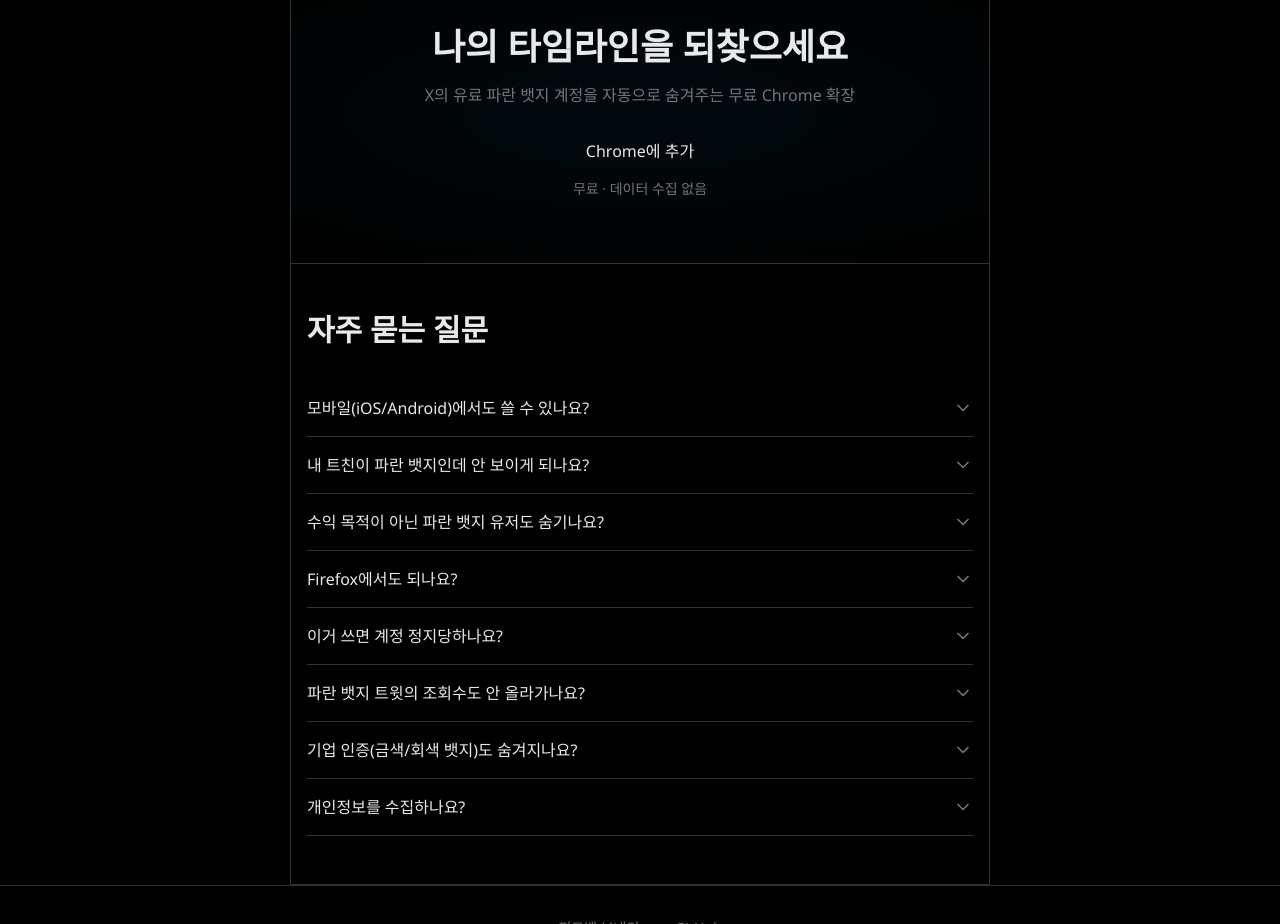
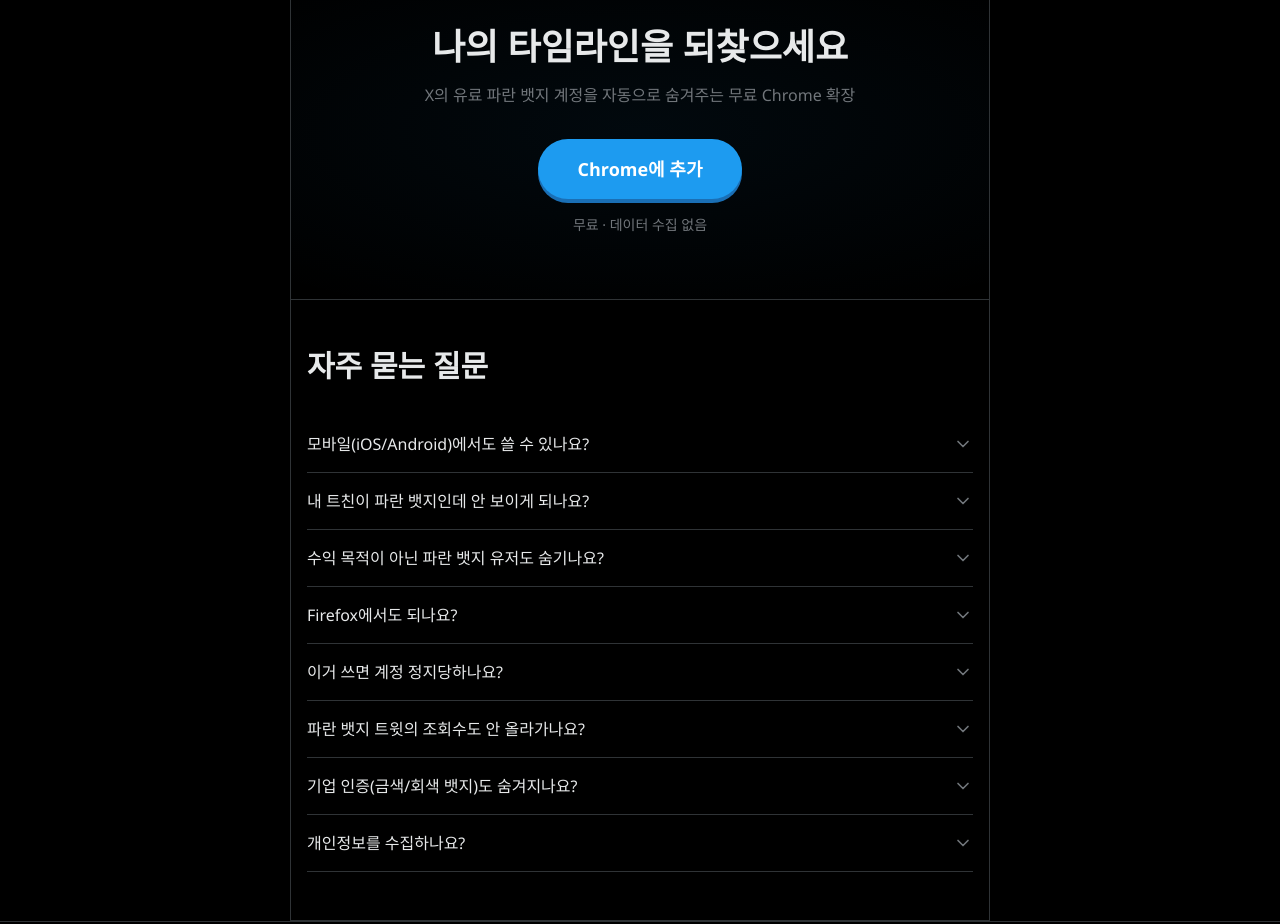
Before and after one commit to fotoner/blue-badge-remover-landing, a React (Vite) app: page / in a window 1280 px wide. Shown: the part 3460-4384 px from the top of the page. Built offline with nearby package versions, Linux system fonts and the light colour scheme.

Commit message:
fix: make CTA section button larger with 3D press effect
Use inline anchor element instead of Button component to avoid
Tailwind class conflicts. Button is now px-10 py-4 text-lg with
full 3D shadow and press animation.

Co-Authored-By: Claude Opus 4.6 (1M context) <noreply@anthropic.com>

```diff
--- a/src/sections/CTA.tsx
+++ b/src/sections/CTA.tsx
@@ -23,9 +23,15 @@ export function CTA() {
           {t("hero.subtitle")}
         </p>
         <div className="mt-8">
-          <Button href={CHROME_STORE_URL} onClick={handleCtaClick} className="px-8 py-4 text-base">
+          <a
+            href={CHROME_STORE_URL}
+            target="_blank"
+            rel="noopener noreferrer"
+            onClick={handleCtaClick}
+            className="inline-flex items-center justify-center rounded-full bg-accent-blue px-10 py-4 text-lg font-semibold text-white shadow-[0_4px_0_0_#1a6fb5] transition-all duration-200 hover:brightness-110 active:translate-y-1 active:shadow-none"
+          >
             {t("hero.cta")}
-          </Button>
+          </a>
         </div>
         <p className="mt-4 text-sm text-text-secondary">{t("hero.cta.sub")}</p>
       </div>
```
